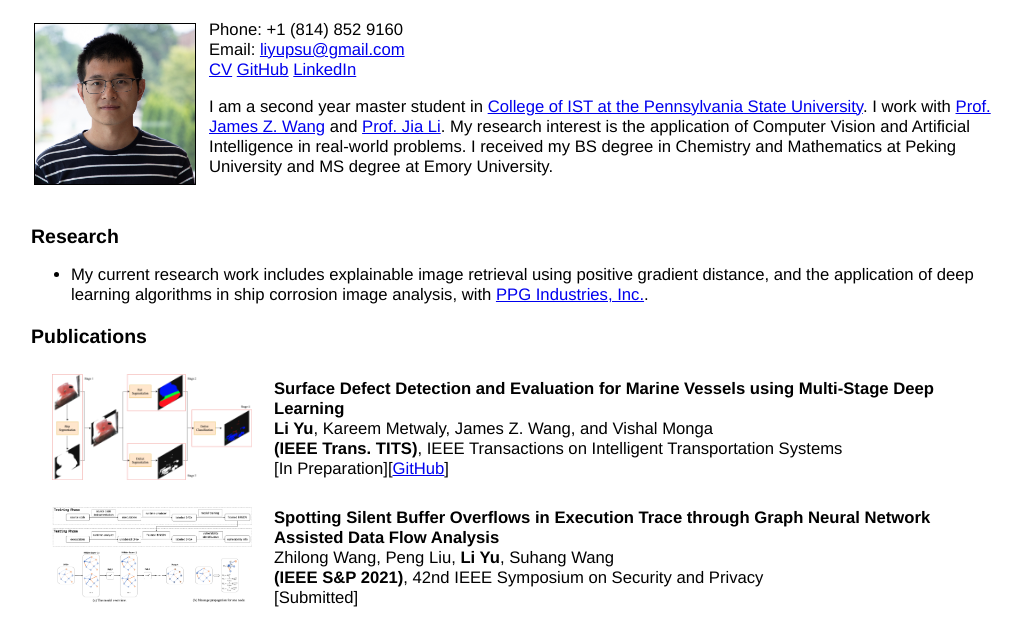
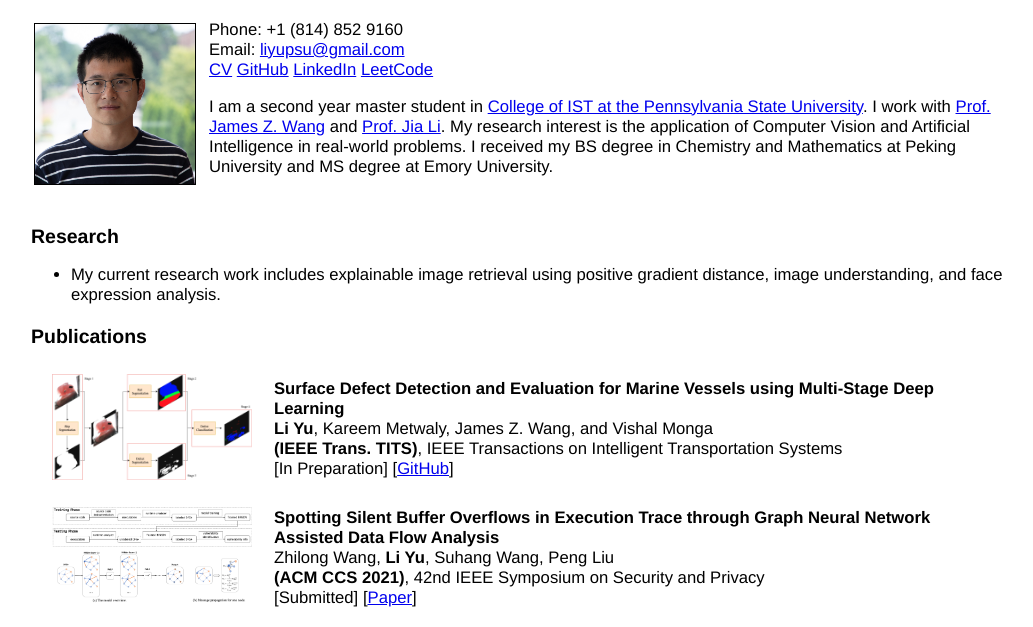
Before and after one commit to liyu10000/liyu10000.github.io, a plain HTML site: page index.html in a window 1280 px wide. Shown: the part 156-783 px from the top of the page, without its empty margins (119-1152 px from the left). Drawn offline with Linux system fonts and the light colour scheme.

Commit message:
update links

```diff
--- a/index.html
+++ b/index.html
@@ -25,6 +25,7 @@
             <a href='files/CV_full.pdf'>CV</a>
             <a href="https://github.com/liyu10000">GitHub</a>
             <a href="https://www.linkedin.com/in/liyu10000/">LinkedIn</a>
+            <a href="https://leetcode.com/Liyu10000/">LeetCode</a>
             <p>I am a second year master student in <a href="https://ist.psu.edu/">College of IST at the Pennsylvania State University</a>. I work with <a href="http://wang.ist.psu.edu">Prof. James Z. Wang</a> and <a href="http://personal.psu.edu/jol2/">Prof. Jia Li</a>. My research interest is the application of Computer Vision and Artificial Intelligence in real-world problems. I received my BS degree in Chemistry and Mathematics at Peking University and MS degree at Emory University.</p>
           </td>
         </tr>
@@ -35,7 +36,7 @@
     <div class='mainbox contentbox'>
       <h3>Research</h3>
       <ul>
-        <li>My current research work includes explainable image retrieval using positive gradient distance, and the application of deep learning algorithms in ship corrosion image analysis, with <a href="https://www.ppg.com/">PPG Industries, Inc.</a>.</li>
+        <li>My current research work includes explainable image retrieval using positive gradient distance, image understanding, and face expression analysis.</li>
       </ul>
     </div>
 
@@ -49,16 +50,18 @@
             <b>Surface Defect Detection and Evaluation for Marine Vessels using Multi-Stage Deep Learning</b><br>
             <b>Li Yu</b>, Kareem Metwaly, James Z. Wang, and Vishal Monga<br>
             <b>(IEEE Trans. TITS)</b>, IEEE Transactions on Intelligent Transportation Systems<br>
-            [In Preparation][<a href="https://github.com/liyu10000/PPG">GitHub</a>]
+            [In Preparation]
+            [<a href="https://github.com/liyu10000/PPG">GitHub</a>]
           </td>
         </tr>
-        <tr> <!-- IEEE S&P 2021 -->
+        <tr> <!-- ACM CCS 2021 -->
           <td><img src='files/ieeesp2021.png' width="200"></td>
           <td>
             <b>Spotting Silent Buffer Overflows in Execution Trace through Graph Neural Network Assisted Data Flow Analysis</b><br>
-            Zhilong Wang, Peng Liu, <b>Li Yu</b>, Suhang Wang<br>
-            <b>(IEEE S&P 2021)</b>, 42nd IEEE Symposium on Security and Privacy<br>
+            Zhilong Wang, <b>Li Yu</b>, Suhang Wang, Peng Liu<br>
+            <b>(ACM CCS 2021)</b>, 42nd IEEE Symposium on Security and Privacy<br>
             [Submitted]
+            [<a href="http://arxiv.org/abs/2102.10452">Paper</a>]
           </td>
         </tr>
         <tr> <!-- ACM MM 2020 HuMA -->
@@ -68,6 +71,7 @@
             <b>Li Yu</b>, Dolzodmaa Davaasuren, Shivansh Rao, Vikas Kumar<br>
             ACM Multimedia <b>(ACM MM 2020)</b>, Proceedings of the 1st International Workshop on Human-centric Multimedia Analysis<br>
             [<a href="https://dl.acm.org/doi/pdf/10.1145/3422852.3423483">Paper</a>]
+            [<a href="https://github.com/liyu10000/StarGAN-EgVA">GitHub</a>]
           </td>
         </tr>
         <tr><!-- ECCV 2020 BEEU-->
```
